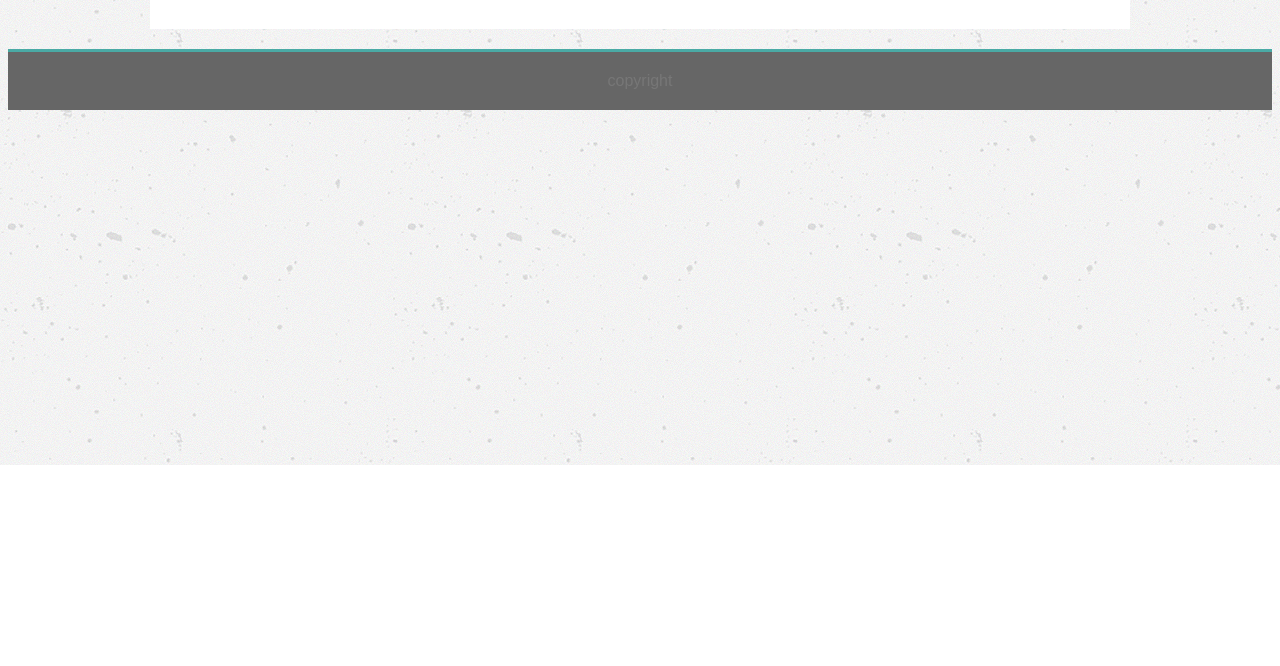
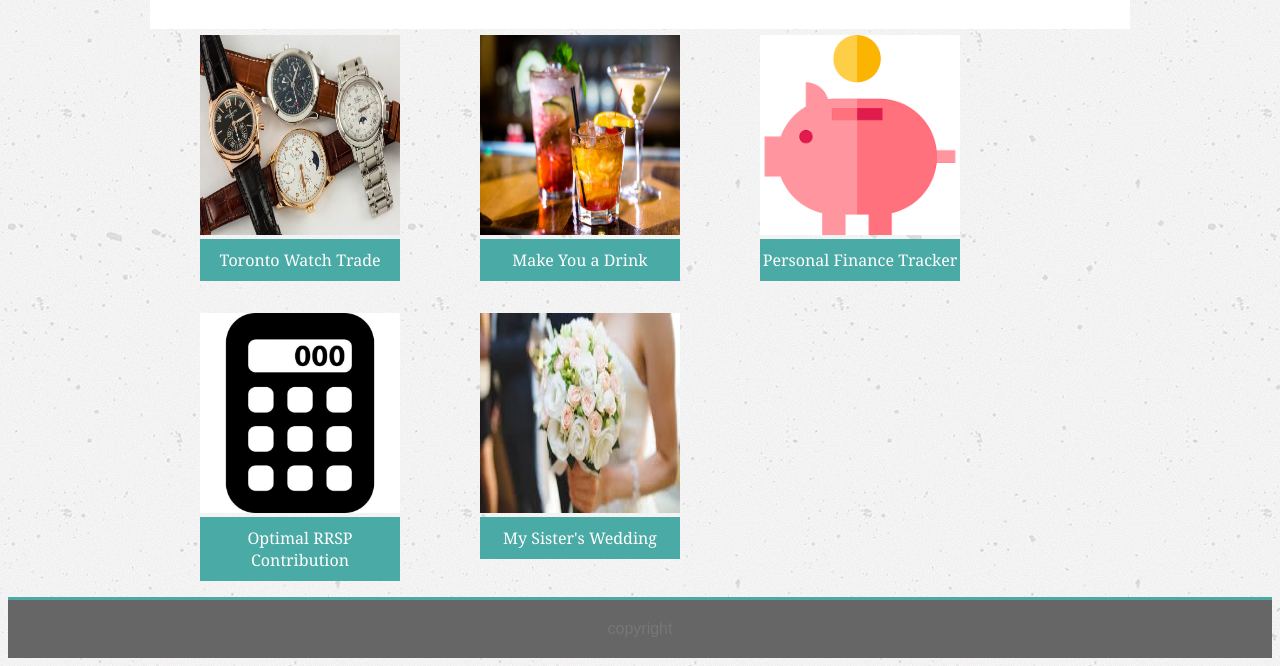
Before and after one commit to daryllpenafiel/Basic-Portfolio, a plain HTML site: page portfolio.html in a window 1280 px wide. Shown: the part 335-1001 px from the top of the page. Before the commit the page ends 800 px from the top, so only its background shows below. Drawn offline with Linux system fonts and the light colour scheme.

Commit message:
calling it a day

```diff
--- a/assets/css/style.css
+++ b/assets/css/style.css
@@ -56,3 +56,17 @@ footer {
 p {
     font-family: 'Arial', 'Helvetica Neue', Helvetica, sans-serif;
 }
+
+figure {
+    width: 200px;
+    float: left;
+}
+
+figcaption {
+    font-family: 'Georgia', Times, 'Times New Roman', serif;
+    background-color: #4aaaa5;
+    color: #ffffff;
+    width: 100%;
+    text-align: center;
+    padding: 10px 0px;
+}
--- a/portfolio.html
+++ b/portfolio.html
@@ -18,7 +18,26 @@
 
 <div class="main-content">
     <h1> Portfolio</h1>
-
+        <figure>
+            <img src="assets/images/watch-trade.jpg" height=200 width=200 class="portfolio-pic">
+            <figcaption> Toronto Watch Trade </figcaption>
+        </figure>
+        <figure>
+            <img src="assets/images/cocktails.jpeg" height=200 width=200 class="portfolio-pic">
+            <figcaption> Make You a Drink </figcaption>
+        </figure>
+        <figure>
+            <img src="assets/images/piggybank.png" height=200 width=200 class="portfolio-pic">
+            <figcaption> Personal Finance Tracker </figcaption>
+        </figure>
+        <figure>
+            <img src="assets/images/calculator.jpg" height=200 width=200 class="portfolio-pic">
+            <figcaption> Optimal RRSP Contribution </figcaption>
+        </figure>
+        <figure>
+            <img src="assets/images/wedding.jpg" height=200 width=200 class="portfolio-pic">
+            <figcaption> My Sister's Wedding </figcaption>
+        </figure>
 </div>
 
 <footer>
```
Also changed, not shown: assets/images/calculator.jpg (added), assets/images/cocktails.jpeg (added), assets/images/piggybank.png (added), assets/images/watch-trade.jpg (added), assets/images/wedding.jpg (added).
